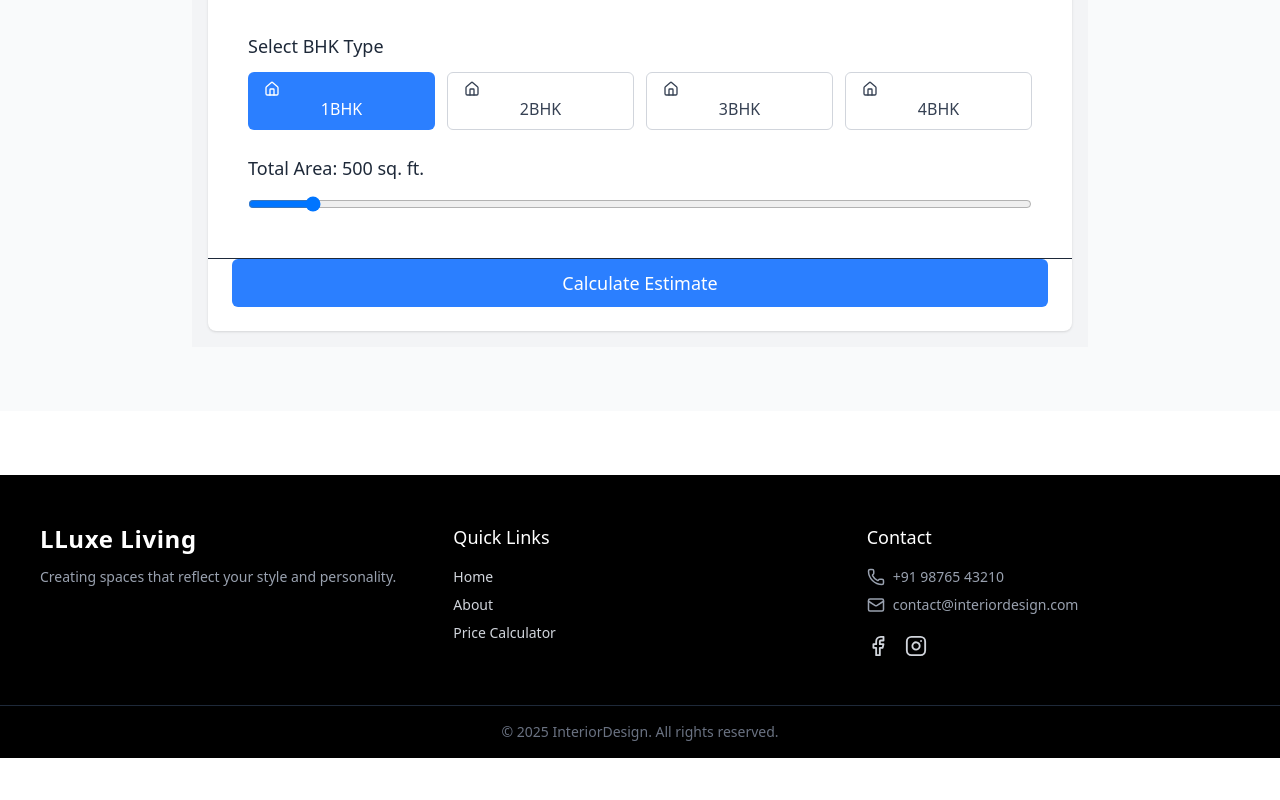
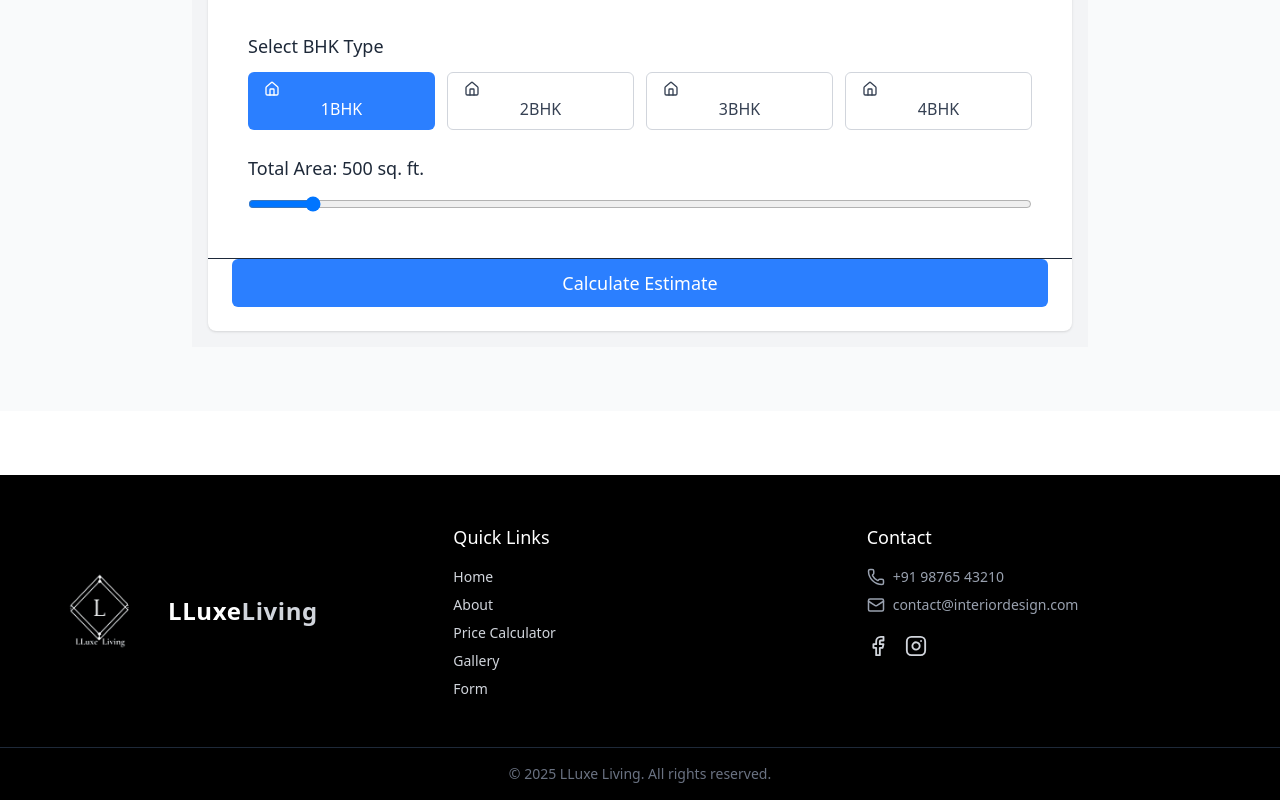
Before and after one commit to tanu0604/Interior, a React (Vite) app: page /calculator in a window 1280 px wide. Shown: the part 336-1136 px from the top of the page. Before the commit the page ends 1094 px from the top, so only its background shows below. Built offline with nearby package versions, Linux system fonts and the light colour scheme.

Commit message:
Update Footer.jsx

```diff
--- a/src/components/Footer/Footer.jsx
+++ b/src/components/Footer/Footer.jsx
@@ -1,17 +1,25 @@
 import { Link } from "react-router-dom";
+import footerLogo from "../../assets/navImg.png";
 import { Facebook, Instagram, Mail, Phone } from "lucide-react";
 
 export default function Footer() {
   return (
     <footer className="bg-black text-gray-300 mt-16">
       <div className="max-w-7xl mx-auto px-6 lg:px-10 py-12 grid md:grid-cols-3 gap-10">
-
         {/* Company Info */}
-        <div>
-          <h2 className="text-2xl font-semibold text-white tracking-wide">LLuxe Living</h2>
-          <p className="mt-3 text-sm text-gray-400">
-            Creating spaces that reflect your style and personality.
-          </p>
+        {/* Logo */}
+        <div className="flex items-center space-x-4">
+          <img
+            src={footerLogo}
+            alt="LLuxe Living"
+            className="w-28 h-auto object-contain"
+          />
+          <Link
+            to="/"
+            className="text-2xl font-bold text-white tracking-wide leading-tight"
+          >
+            LLuxe<span className="text-gray-300">Living</span>
+          </Link>
         </div>
 
         {/* Quick Links */}
@@ -19,13 +27,29 @@ export default function Footer() {
           <h3 className="text-lg font-medium text-white">Quick Links</h3>
           <ul className="mt-4 space-y-2 text-sm">
             <li>
-              <Link to="/" className="hover:text-white transition">Home</Link>
+              <Link to="/" className="hover:text-white transition">
+                Home
+              </Link>
             </li>
             <li>
-              <Link to="/about" className="hover:text-white transition">About</Link>
+              <Link to="/about" className="hover:text-white transition">
+                About
+              </Link>
             </li>
             <li>
-              <Link to="/calculator" className="hover:text-white transition">Price Calculator</Link>
+              <Link to="/calculator" className="hover:text-white transition">
+                Price Calculator
+              </Link>
+            </li>
+            <li>
+              <Link to="/gallery" className="hover:text-white transition">
+                Gallery
+              </Link>
+            </li>
+            <li>
+              <Link to="/form" className="hover:text-white transition">
+                Form
+              </Link>
             </li>
           </ul>
         </div>
@@ -34,16 +58,30 @@ export default function Footer() {
         <div>
           <h3 className="text-lg font-medium text-white">Contact</h3>
           <div className="mt-4 text-sm space-y-2 text-gray-400">
-            <p className="flex items-center gap-2"><Phone size={18} /> +91 98765 43210</p>
-            <p className="flex items-center gap-2"><Mail size={18} /> contact@interiordesign.com</p>
+            <p className="flex items-center gap-2">
+              <Phone size={18} /> +91 98765 43210
+            </p>
+            <p className="flex items-center gap-2">
+              <Mail size={18} /> contact@interiordesign.com
+            </p>
           </div>
 
           {/* Social Links */}
           <div className="flex gap-4 mt-5">
-            <a href="https://facebook.com" target="_blank" rel="noreferrer" className="hover:text-white transition">
+            <a
+              href="https://facebook.com"
+              target="_blank"
+              rel="noreferrer"
+              className="hover:text-white transition"
+            >
               <Facebook size={22} />
             </a>
-            <a href="https://instagram.com" target="_blank" rel="noreferrer" className="hover:text-white transition">
+            <a
+              href="https://instagram.com"
+              target="_blank"
+              rel="noreferrer"
+              className="hover:text-white transition"
+            >
               <Instagram size={22} />
             </a>
           </div>
@@ -52,7 +90,7 @@ export default function Footer() {
 
       {/* Copyright */}
       <div className="text-center text-gray-500 py-4 border-t border-gray-800 text-sm">
-        © {new Date().getFullYear()} InteriorDesign. All rights reserved.
+        © {new Date().getFullYear()} LLuxe Living. All rights reserved.
       </div>
     </footer>
   );
```
